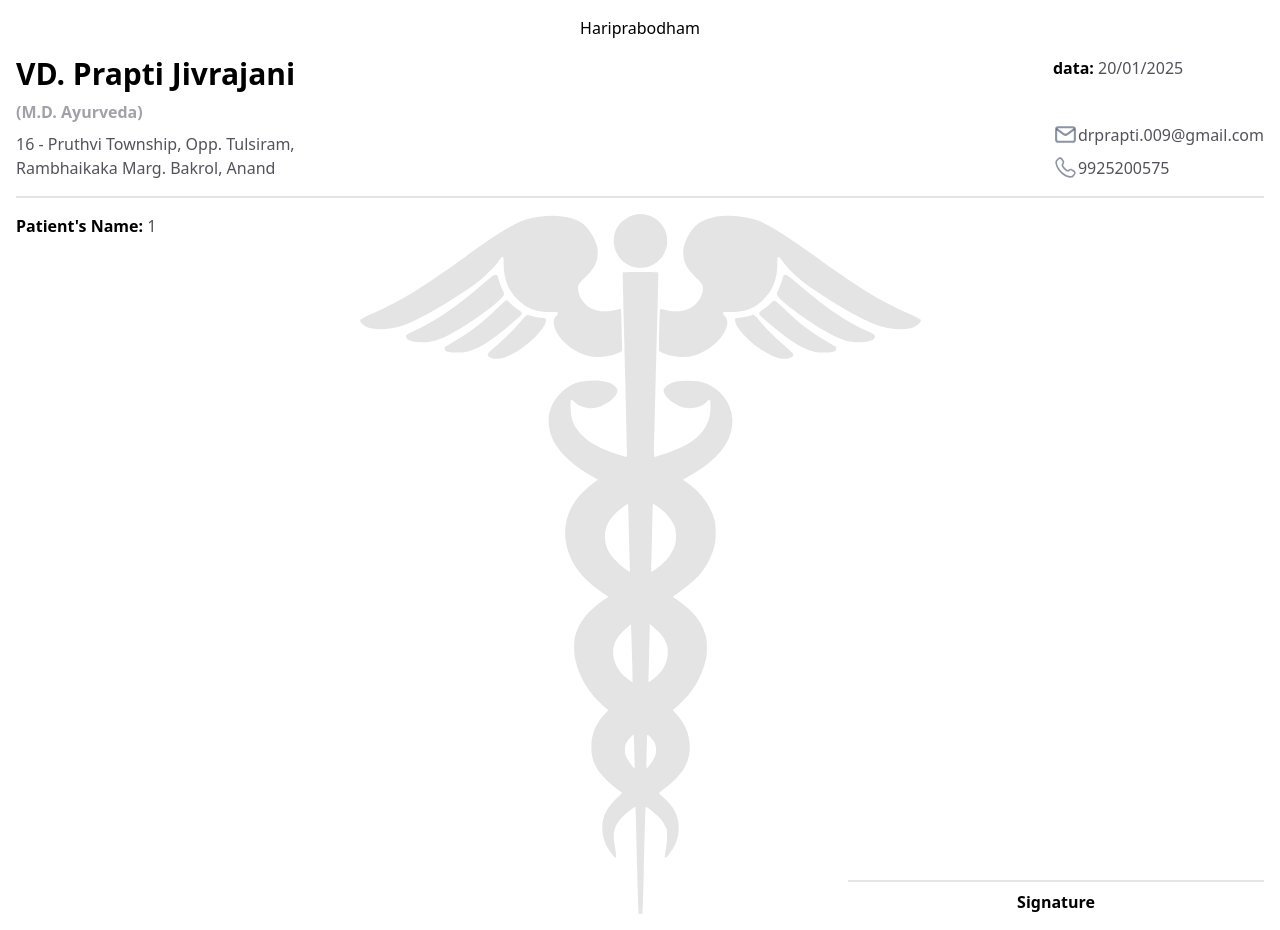
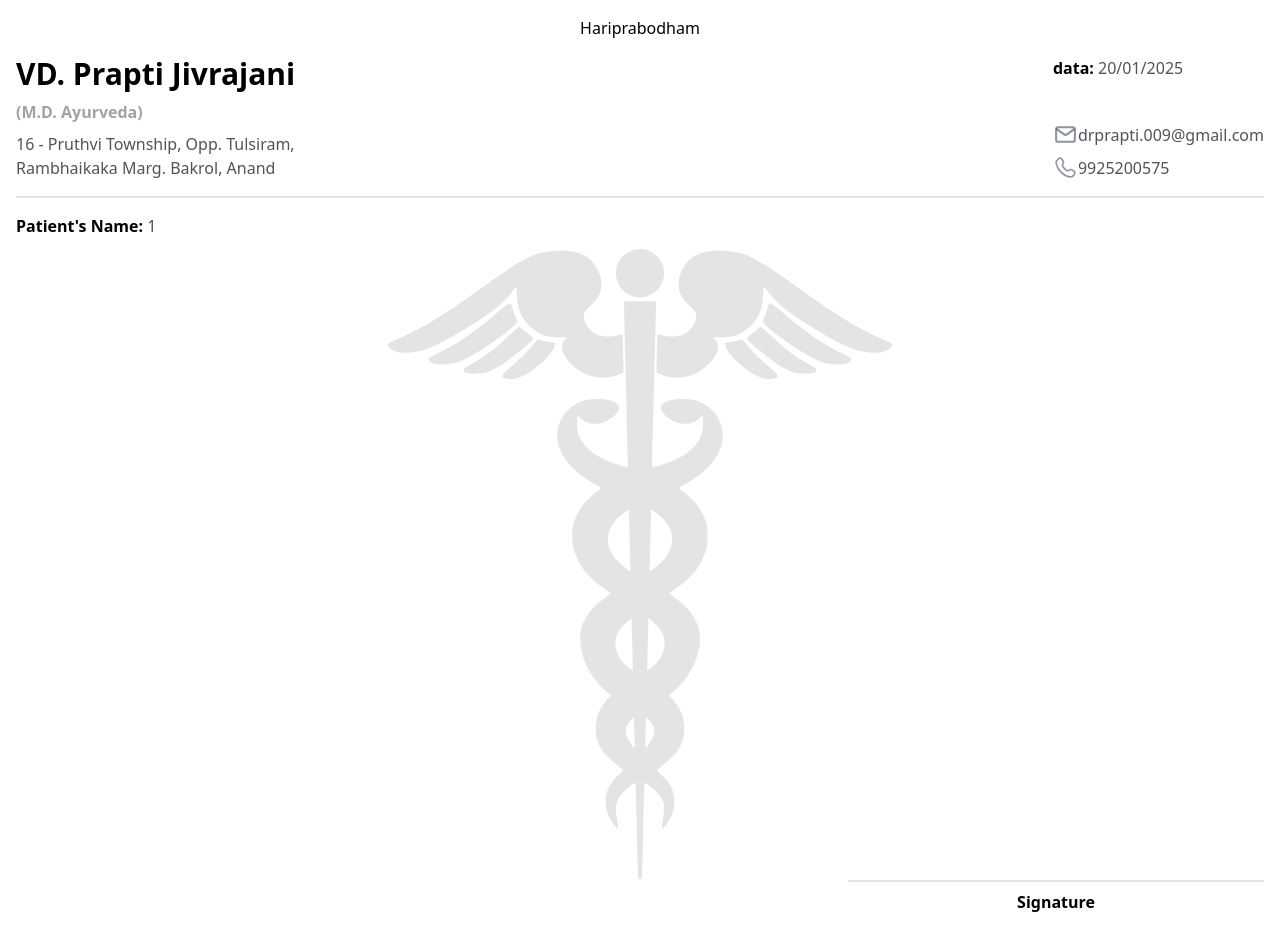
Before and after one commit to yogi0808/Prescription-Pad, a Next.js app: page /1 in a window 1280 px wide. Built offline with nearby package versions, Linux system fonts and the light colour scheme.

Commit message:
change bg image with components

```diff
--- a/src/app/[name]/page.jsx
+++ b/src/app/[name]/page.jsx
@@ -2,6 +2,7 @@ import React from "react"
 import EmailSvg from "@/svg/EmailSvg"
 import PhoneSvg from "@/svg/PhoneSvg"
 import { getCurrentDate } from "@/utils/helper"
+import PadBG from "@/svg/PadBG"
 
 const Pad = async ({ params }) => {
   const { name } = await params
@@ -34,7 +35,8 @@ const Pad = async ({ params }) => {
           </div>
         </div>
       </header>
-      <div className="min-h-[700px] flex flex-col justify-between relative">
+      <div className="min-h-[700px] flex flex-col justify-center relative items-center">
+        <div className="h-full w-full flex flex-col justify-between absolute top-0 left-0">
           <p className="text-zinc-600 capitalize">
             <span className="font-bold text-black">Patient's Name:</span>{" "}
             {name.replace("%20", " ")}
@@ -44,7 +46,9 @@ const Pad = async ({ params }) => {
             <hr className="w-full border-t-2 border-zinc-200" />
             <p className="font-bold">Signature</p>
           </div>
-        <div className="bg-[url(/padBG.svg)] bg-center bg-contain bg-no-repeat bg-opacity-50 absolute top-0 left-0 w-full h-full opacity-[0.1] -z-[1]"></div>
+        </div>
+        <PadBG />
+        {/* <div className="bg-[url(/padBG.svg)] bg-center bg-contain bg-no-repeat bg-opacity-50 absolute top-0 left-0 w-full h-full opacity-[0.1] -z-[1]"></div> */}
       </div>
     </main>
   )
--- /dev/null
+++ b/src/svg/PadBG.jsx
@@ -0,0 +1,127 @@
+import React from "react"
+
+function PadBG() {
+  return (
+    <svg
+      className=" absolute opacity-[0.1]"
+      width="100%"
+      height="90%"
+      viewBox="0 0 1026.000000 1280.000000"
+    >
+      <g
+        transform="translate(0.000000,1280.000000) scale(0.100000,-0.100000)"
+        fill="#000000"
+        stroke="none"
+      >
+        <path
+          d="M5012 12784 c-131 -35 -255 -130 -314 -240 -145 -270 -7 -614 285
+ -706 84 -27 210 -27 294 0 201 64 343 257 343 467 0 140 -46 251 -145 350
+ -121 121 -304 172 -463 129z"
+        />
+        <path
+          d="M3310 12755 c-198 -24 -340 -67 -487 -145 -226 -121 -444 -265 -993
+ -659 -728 -521 -1080 -735 -1570 -954 -216 -96 -260 -120 -260 -140 0 -32 48
+ -83 106 -113 90 -46 203 -60 364 -45 211 21 306 48 521 149 301 141 833 466
+ 1159 707 123 91 319 284 378 371 51 77 69 95 86 88 11 -4 14 -34 14 -132 1
+ -196 41 -350 130 -496 53 -88 192 -224 276 -271 147 -82 255 -107 454 -106
+ 131 0 132 0 132 -23 0 -12 -13 -35 -30 -51 -58 -56 -64 -141 -16 -249 110
+ -249 412 -463 699 -497 146 -17 343 16 467 78 l55 28 -3 150 c-6 361 -15 616
+ -22 620 -4 3 -43 -4 -86 -15 -243 -62 -448 -20 -577 120 -65 70 -104 147 -115
+ 227 -13 99 -5 117 107 225 178 172 240 282 249 438 3 60 -1 105 -12 150 -33
+ 128 -124 289 -212 373 -155 149 -466 215 -814 172z"
+        />
+        <path
+          d="M6565 12759 c-102 -13 -240 -55 -317 -96 -115 -62 -201 -162 -274
+ -316 -50 -107 -67 -186 -62 -287 9 -156 71 -266 249 -438 112 -108 120 -126
+ 107 -225 -11 -80 -50 -157 -115 -227 -129 -140 -334 -182 -577 -120 -43 11
+ -82 18 -86 15 -7 -4 -16 -259 -22 -620 l-3 -150 55 -28 c124 -62 321 -95 467
+ -78 287 34 589 248 699 497 48 108 42 193 -16 249 -17 16 -30 39 -30 51 0 23
+ 1 23 133 23 198 -1 306 24 453 106 84 47 223 183 276 271 89 146 129 300 130
+ 496 0 170 12 175 100 44 59 -87 255 -280 378 -371 326 -241 858 -566 1159
+ -707 215 -101 310 -128 521 -149 161 -15 274 -1 364 45 58 30 106 81 106 113
+ 0 20 -44 44 -260 140 -490 219 -842 433 -1570 954 -440 316 -566 402 -752 517
+ -181 113 -316 185 -394 212 -209 73 -505 105 -719 79z"
+        />
+        <path
+          d="M4807 11733 c-3 -5 -1 -163 4 -353 4 -190 13 -538 19 -775 6 -236 15
+ -603 20 -815 5 -212 14 -596 20 -855 6 -258 11 -494 13 -523 1 -33 -2 -52 -9
+ -52 -24 0 -253 75 -358 117 -272 109 -447 236 -557 402 -74 112 -101 205 -107
+ 374 -5 170 -1 179 66 116 26 -25 59 -53 73 -62 100 -61 278 -76 391 -33 171
+ 65 312 188 325 284 4 33 1 44 -27 75 -70 80 -205 121 -400 121 -273 0 -443
+ -63 -608 -226 -148 -146 -223 -320 -223 -518 1 -228 102 -442 304 -645 143
+ -143 285 -246 515 -375 l83 -47 -88 -64 c-107 -78 -252 -220 -316 -312 -222
+ -313 -256 -672 -101 -1040 104 -246 286 -446 608 -666 l87 -59 -80 -56 c-303
+ -212 -466 -420 -528 -673 -23 -97 -23 -293 1 -408 69 -332 247 -628 516 -860
+ l90 -78 -53 -56 c-173 -183 -257 -382 -257 -611 0 -320 126 -515 536 -827 l29
+ -22 -82 -76 c-199 -184 -283 -351 -283 -561 0 -153 45 -291 139 -427 65 -94
+ 108 -136 116 -115 4 9 -5 84 -19 168 -30 174 -32 252 -11 333 23 90 60 152
+ 140 236 71 74 230 199 241 188 5 -5 15 -333 34 -1192 7 -275 15 -558 18 -630
+ l7 -130 35 0 35 0 7 120 c3 66 11 347 18 625 19 839 29 1202 34 1207 12 12
+ 136 -84 234 -180 56 -55 83 -92 115 -156 l42 -84 0 -121 c0 -85 -7 -158 -24
+ -244 -13 -67 -20 -129 -17 -139 6 -14 11 -12 36 12 43 42 127 165 156 231 51
+ 116 67 198 62 324 -9 210 -85 355 -277 529 -45 40 -81 76 -81 80 0 5 39 38 88
+ 74 338 255 472 474 473 777 0 226 -85 428 -258 611 l-53 56 99 86 c263 230
+ 432 511 508 848 26 112 23 330 -6 434 -65 242 -220 437 -507 640 l-94 67 86
+ 59 c166 114 336 259 420 359 121 145 222 349 261 530 26 123 24 356 -5 462
+ -69 255 -241 492 -485 667 l-88 64 109 61 c532 302 794 638 793 1015 -1 337
+ -258 642 -602 717 -107 23 -344 23 -429 1 -91 -24 -163 -62 -200 -104 -27 -31
+ -31 -42 -27 -74 13 -96 161 -225 330 -288 79 -29 213 -29 298 -1 76 26 101 42
+ 161 98 25 24 51 41 57 38 20 -13 14 -232 -9 -322 -54 -215 -200 -382 -450
+ -517 -129 -69 -378 -164 -549 -208 -10 -3 -13 16 -12 96 2 123 51 2157 71
+ 2919 5 193 7 354 4 358 -6 10 -641 11 -647 1z m112 -4800 c6 -313 14 -592 16
+ -622 5 -46 3 -52 -11 -47 -48 18 -141 91 -229 180 -152 153 -215 289 -215 461
+ 0 154 51 273 174 402 63 67 221 190 247 192 3 1 11 -254 18 -566z m525 513
+ c141 -94 260 -231 307 -353 30 -80 37 -234 15 -322 -34 -134 -118 -262 -245
+ -374 -64 -57 -177 -137 -193 -137 -5 0 -6 17 -3 38 2 20 10 299 16 620 7 320
+ 14 582 17 582 3 0 41 -24 86 -54z m-466 -2851 c5 -192 7 -352 6 -354 -5 -7
+ -129 87 -173 130 -113 114 -181 268 -181 414 0 167 67 289 242 442 l83 72 7
+ -177 c4 -97 11 -334 16 -527z m495 551 c48 -49 80 -95 109 -153 37 -74 42 -94
+ 46 -170 9 -167 -55 -327 -179 -452 -43 -43 -168 -137 -172 -130 -2 2 3 209 9
+ 459 7 250 13 488 13 528 l1 74 53 -43 c28 -24 83 -75 120 -113z m-455 -2224
+ c4 -144 5 -262 2 -262 -14 1 -116 144 -143 200 -25 54 -31 78 -31 140 -1 94
+ 26 152 104 230 l55 55 3 -50 c1 -27 6 -168 10 -313z m311 292 c65 -74 86 -127
+ 86 -214 0 -101 -30 -166 -140 -303 -16 -20 -32 -37 -35 -37 -3 0 -2 93 1 207
+ 4 115 7 254 8 311 1 98 2 102 20 93 10 -6 37 -31 60 -57z"
+        />
+        <path
+          d="M2433 11673 c-17 -10 -89 -68 -160 -130 -500 -436 -903 -711 -1292
+ -882 -134 -60 -157 -82 -130 -129 22 -41 74 -61 192 -73 250 -25 424 29 777
+ 238 329 196 765 525 804 608 17 35 17 36 -22 123 -35 76 -52 126 -82 232 -8
+ 32 -44 37 -87 13z"
+        />
+        <path
+          d="M7740 11664 c-6 -14 -10 -31 -10 -38 0 -21 -36 -120 -75 -206 -36
+ -79 -36 -80 -19 -115 39 -83 475 -412 804 -608 353 -209 527 -263 777 -238
+ 118 12 170 32 192 73 27 47 4 69 -130 129 -400 176 -791 446 -1353 933 -117
+ 102 -167 121 -186 70z"
+        />
+        <path
+          d="M2660 11213 c-8 -4 -82 -71 -165 -151 -288 -279 -490 -431 -828 -626
+ l-118 -69 3 -35 c3 -33 7 -37 48 -50 62 -19 259 -21 340 -3 153 33 323 121
+ 522 268 150 111 473 382 489 410 19 36 -1 64 -75 108 -37 21 -91 65 -121 97
+ -53 57 -64 62 -95 51z"
+        />
+        <path
+          d="M7506 11163 c-31 -33 -85 -77 -122 -98 -74 -44 -94 -72 -75 -108 16
+ -28 339 -299 489 -410 199 -147 369 -235 522 -268 81 -18 278 -16 340 3 41 13
+ 45 17 48 50 l3 35 -118 69 c-341 197 -541 348 -829 627 -83 81 -162 149 -177
+ 152 -22 6 -33 -1 -81 -52z"
+        />
+        <path
+          d="M3041 10946 c-13 -7 -37 -31 -53 -52 -99 -132 -292 -326 -531 -533
+ -119 -103 -133 -121 -117 -151 25 -48 128 -69 237 -50 288 50 823 504 823 700
+ 0 16 -3 31 -7 33 -5 3 -53 10 -108 17 -54 6 -126 20 -160 31 -33 10 -60 19
+ -60 19 0 -1 -11 -7 -24 -14z"
+        />
+        <path
+          d="M7129 10940 c-31 -10 -101 -24 -155 -30 -54 -7 -102 -14 -106 -17 -5
+ -2 -8 -17 -8 -33 0 -196 535 -650 823 -700 109 -19 212 2 237 50 16 30 2 48
+ -117 151 -241 208 -437 406 -533 535 -23 32 -72 69 -83 63 -1 -1 -27 -9 -58
+ -19z"
+        />
+      </g>
+    </svg>
+  )
+}
+
+export default PadBG
```
Also changed, not shown: public/padBG.svg. Lines whose indentation alone changed are shown as unchanged.
